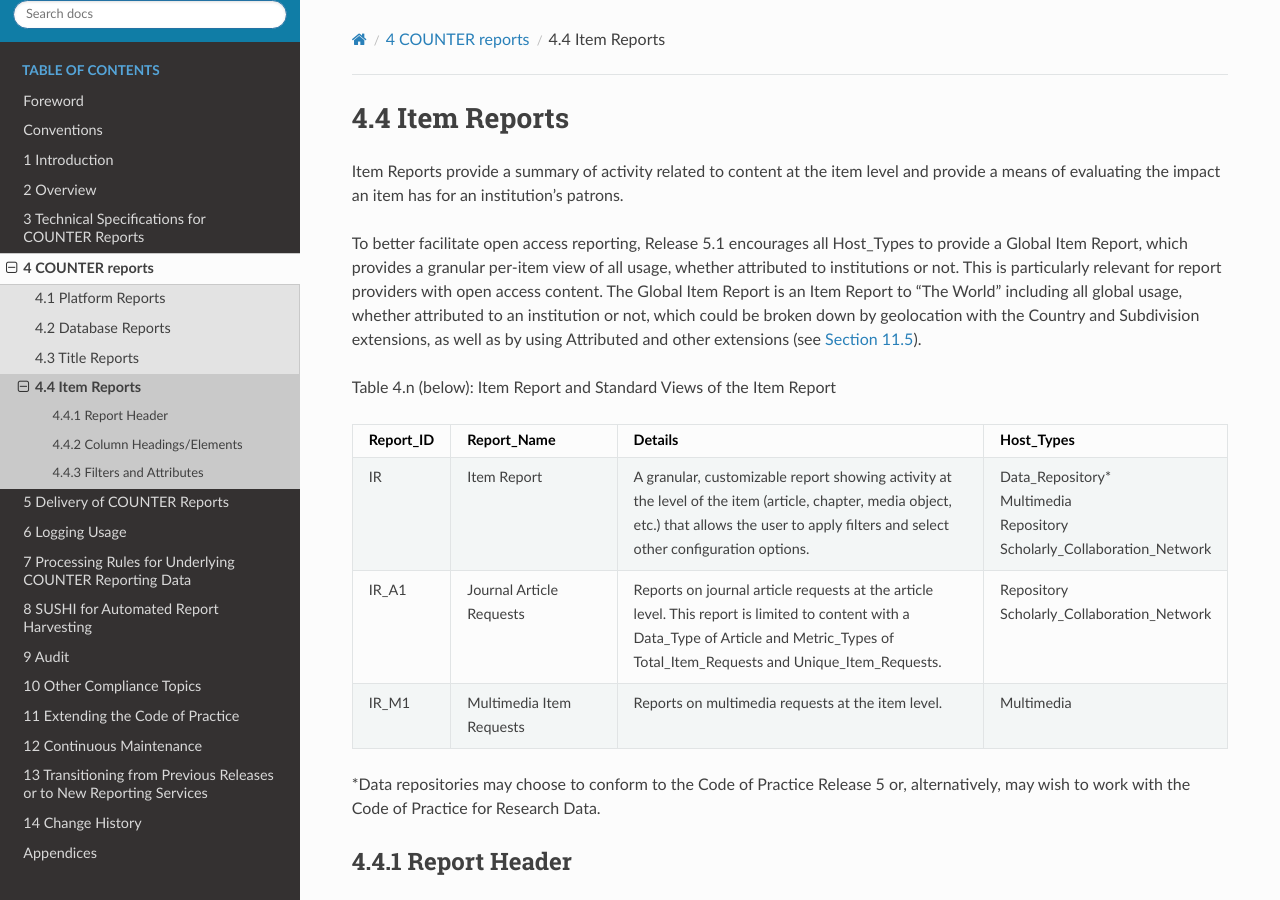
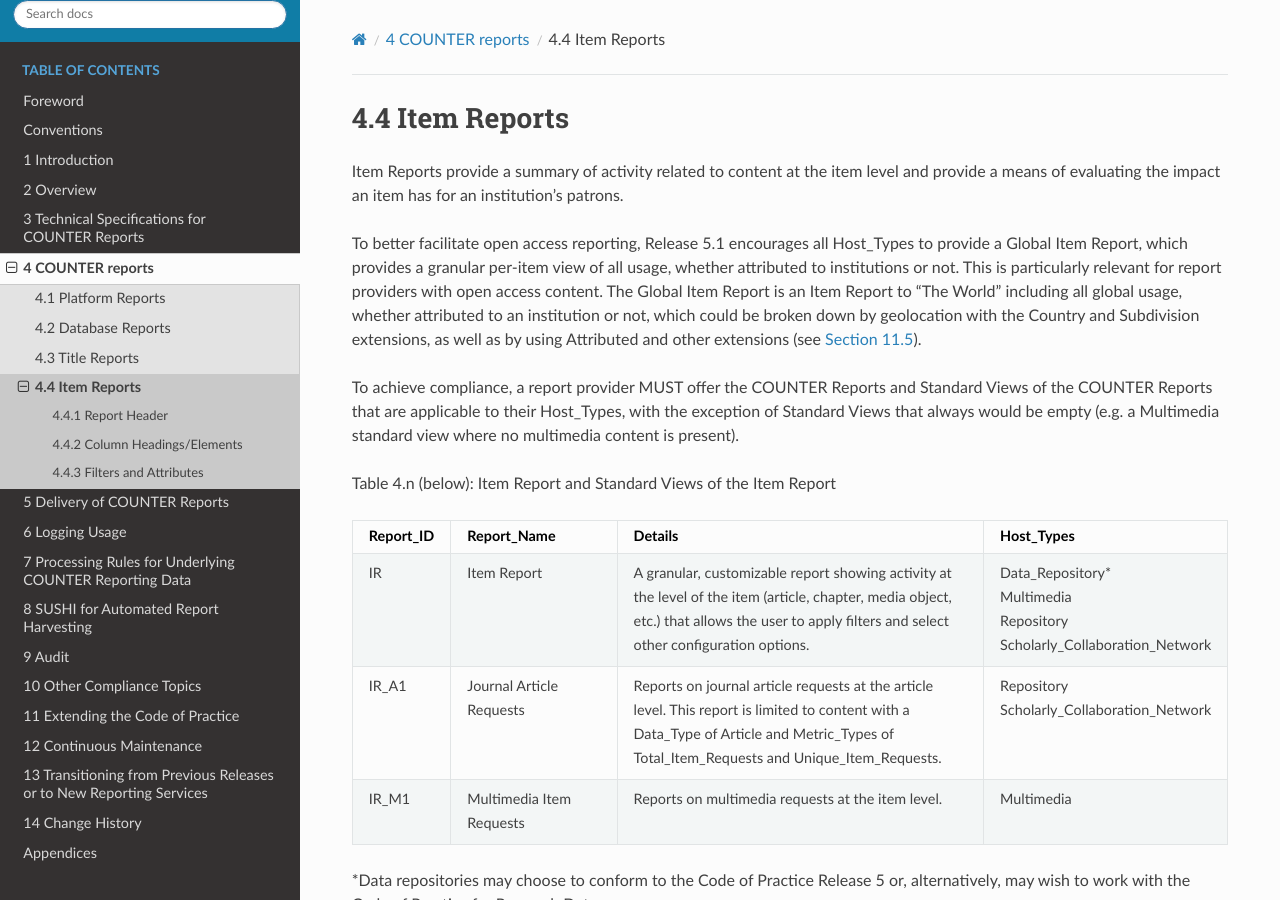
Before and after one commit to Project-Counter/cop5, a Sphinx documentation site: the page built from source/04-reports/04-item-reports.rst, in a window 1280 px wide and 900 px high. Built offline with Sphinx 7.4.7 and the Read the Docs theme 2.0.0, drawn with Linux system fonts in a browser that asks for light colours.

Commit message:
Clarifying empty reports
added exclusion of e.g. IR_M1

```diff
--- a/source/04-reports/03-title-reports.rst
+++ b/source/04-reports/03-title-reports.rst
@@ -11,7 +11,7 @@
 
 To better facilitate open access reporting, report providers are encouraged to provide a Global Title Report including all global usage, whether attributed to institutions or not. The Global Title Report could be filtered and broken down as usual, including by using Attributed and other extensions (see :numref:`reserved-elements`).
 
-To achieve compliance, a report provider MUST offer the COUNTER Reports and Standard Views of the COUNTER Reports that are applicable to their Host_Types, with the exception of Standard Views that always would be empty (e.g. an Access Denied Standard View if denials cannot occur).
+To achieve compliance, a report provider MUST offer the COUNTER Reports and Standard Views of the COUNTER Reports that are applicable to their Host_Types, with the exception of Standard Views that always would be empty (e.g. an Access Denied Standard View if denials cannot occur, or Journal standard views where no journal content is present).
 
 Table 4.h (below): Title Report and Standard Views of the Title Report
 
--- a/source/04-reports/04-item-reports.rst
+++ b/source/04-reports/04-item-reports.rst
@@ -10,6 +10,8 @@
 Item Reports provide a summary of activity related to content at the item level and provide a means of evaluating the impact an item has for an institution’s patrons.
 
 To better facilitate open access reporting, Release 5.1 encourages all Host_Types to provide a Global Item Report, which provides a granular per-item view of all usage, whether attributed to institutions or not. This is particularly relevant for report providers with open access content. The Global Item Report is an Item Report to "The World" including all global usage, whether attributed to an institution or not, which could be broken down by geolocation with the Country and Subdivision extensions, as well as by using Attributed and other extensions (see :numref:`reserved-elements`).
+
+To achieve compliance, a report provider MUST offer the COUNTER Reports and Standard Views of the COUNTER Reports that are applicable to their Host_Types, with the exception of Standard Views that always would be empty (e.g. a Multimedia standard view where no multimedia content is present).
 
 Table 4.n (below): Item Report and Standard Views of the Item Report
 
```
